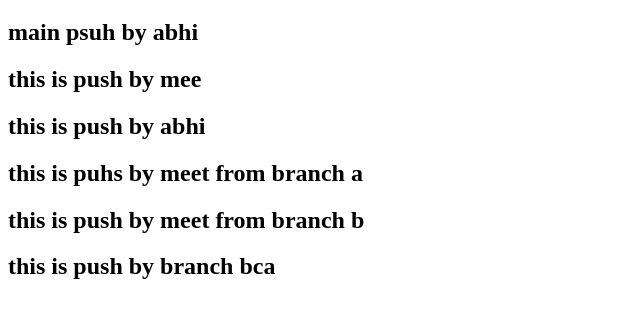
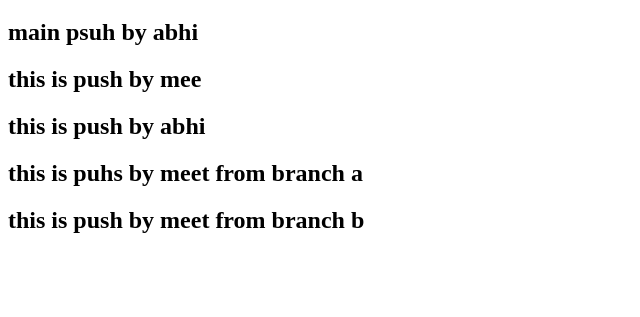
Before and after one commit to dasabhi8/git, a plain HTML site: page index.html in a window 1280 px wide. Shown: the part 61-378 px from the top of the page, without its empty margins (0-640 px from the left). Drawn offline with Linux system fonts and the light colour scheme.

Commit message:
Revert "from branch bca"
This reverts commit b8e3fb07cbe332f2caad09a2610a4053c7564715.

```diff
--- a/index.html
+++ b/index.html
@@ -19,6 +19,6 @@
     <h2>this is puhs by meet from branch a</h2>
     <h2>this is push by meet from branch b</h2>
     <!-- Code of das8  -->
-     <h2>this is push by branch bca</h2>
+
 </body>
 </html>
```
